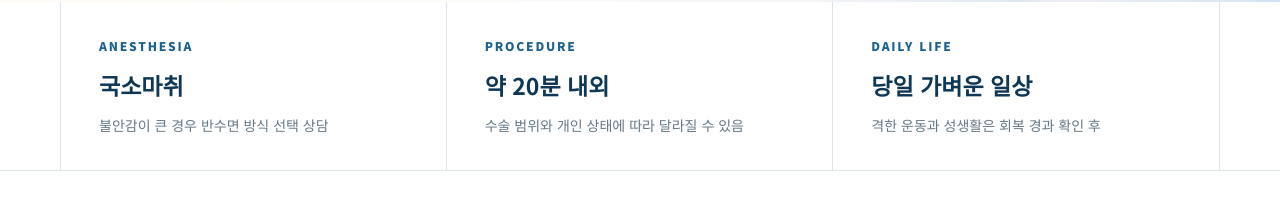
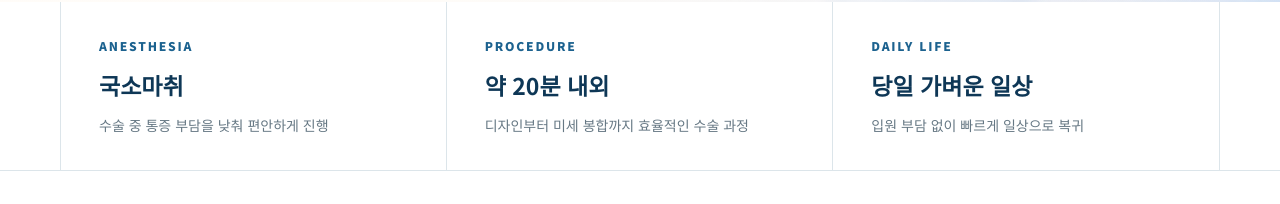
Before and after one commit to i8d8e8a8/jj-preservation-circumcision-page-preview, a Next.js app: page / in a window 1280 px wide. Shown: the part 718-922 px from the top of the page. Built offline with nearby package versions, Linux system fonts and the light colour scheme.

Commit message:
Refine procedure highlights

```diff
--- a/app/page.tsx
+++ b/app/page.tsx
@@ -272,17 +272,17 @@ export default function Home() {
           <div>
             <span>ANESTHESIA</span>
             <strong>국소마취</strong>
-            <p>불안감이 큰 경우 반수면 방식 선택 상담</p>
+            <p>수술 중 통증 부담을 낮춰 편안하게 진행</p>
           </div>
           <div>
             <span>PROCEDURE</span>
             <strong>약 20분 내외</strong>
-            <p>수술 범위와 개인 상태에 따라 달라질 수 있음</p>
+            <p>디자인부터 미세 봉합까지 효율적인 수술 과정</p>
           </div>
           <div>
             <span>DAILY LIFE</span>
             <strong>당일 가벼운 일상</strong>
-            <p>격한 운동과 성생활은 회복 경과 확인 후</p>
+            <p>입원 부담 없이 빠르게 일상으로 복귀</p>
           </div>
         </div>
       </section>
```
